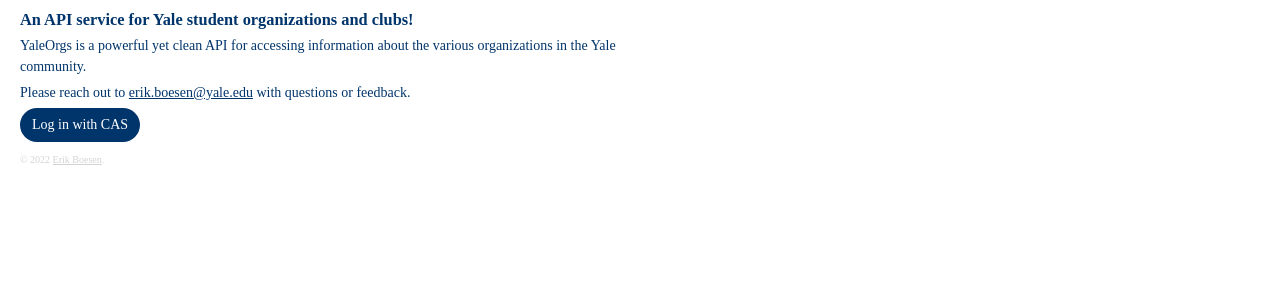
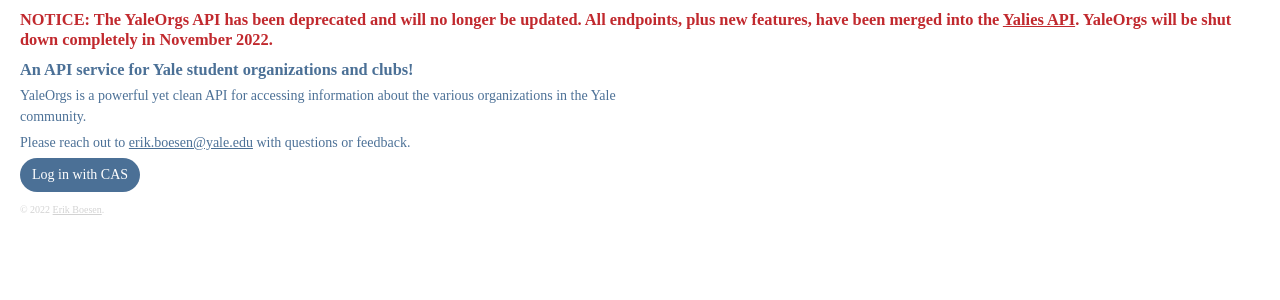
Before and after one commit to ErikBoesen/YaleOrgs, a Flask app: page / in a window 1280 px wide. Shown: the part 85-385 px from the top of the page. Run offline with Flask 2, Linux system fonts and the light colour scheme; some web fonts are replaced.

Commit message:
Add warning on every page and grey out content

```diff
--- a/app/static/css/main.css
+++ b/app/static/css/main.css
@@ -122,3 +122,10 @@
         position: static;
     }
 }
+
+.warning {
+    color: #C1292E;
+}
+.greyed {
+    opacity: 0.7;
+}
--- a/app/templates/base.html
+++ b/app/templates/base.html
@@ -39,8 +39,11 @@
             </a>
         </header>
         <main>
-            {% block content %}
-            {% endblock %}
+            <h3 class="warning">NOTICE: The YaleOrgs API has been deprecated and will no longer be updated. All endpoints, plus new features, have been merged into the <a href="https://yalies.io/api">Yalies API</a>. YaleOrgs will be shut down completely in November 2022.</h3>
+            <div class="greyed">
+                {% block content %}
+                {% endblock %}
+            </div>
         </main>
         <footer>
             <p>&copy; 2022 <a href="https://erikboesen.com">Erik Boesen</a>.</p>
--- a/app/templates/index.html
+++ b/app/templates/index.html
@@ -1,9 +1,7 @@
 {% extends "base.html" %}
 
 {% block content %}
-<h2 class="warning">NOTICE: The YaleOrgs API has been shuttered and will no longer be updated. All endpoints, plus new features, are now accessible through the <a href="https://yalies.io/api">Yalies API</a> instead. YaleOrgs will be shut down completely in November 2022.</h2>
 <h1>API documentation</h1>
-<div class="greyed">
 <p>The YaleOrgs API can be used to programmatically query information about the student organizations at Yale in your own programs and software projects. Data is served in a developer-friendly JSON format.
 <h3>Authentication</h3>
 <p>In order to verify your identity, you must create a token below, attaching an accurate description of what you will use it for. Then, when making HTTP queries to the API (described in detail below), you must pass in the HTTP header <code>Authorization</code>, with a value of <code>Bearer _______</code>, replacing the underscores with the key you have been provided.</p>
@@ -42,6 +40,5 @@
 <p>Properties that can be filtered by include <code>id</code>, <code>name</code>, <code>email</code>, <code>type</code>, and <code>category</code>.</p>
 <h3>Models</h3>
 <p>Only one model is used by the API, <code>Organization</code>. Make a request to examine its schema.</p>
-</div>
 <script src="/static/js/keys.js"></script>
 {% endblock %}
```
Lines whose indentation alone changed are shown as unchanged.
